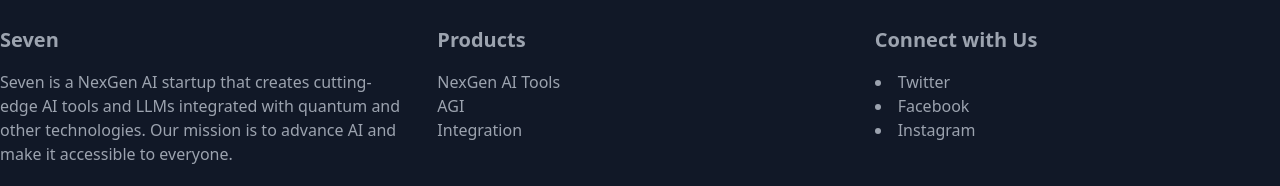
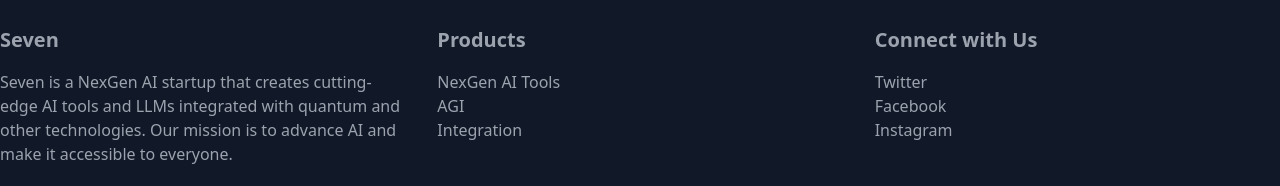
Before and after one commit to nchohans/seven, a plain HTML site: page index.html in a window 1280 px wide. Shown: the part 2574-2760 px from the top of the page. Drawn offline with nearby package versions, Linux system fonts and the light colour scheme.

Commit message:
Update index.html

```diff
--- a/index.html
+++ b/index.html
@@ -150,11 +150,9 @@
 
       <div>
         <h3 class="text-xl font-bold mb-4">Connect with Us</h3>
-        <ul class="list-disc list-inside">
-          <li><a href="#">Twitter</a></li>
-          <li><a href="#">Facebook</a></li>
-          <li><a href="#">Instagram</a></li>
-        </ul>
+          <a href="#">Twitter</a></br>
+        <a href="#">Facebook</a></br>
+      <a href="#">Instagram</a></br>
       </div>
     </div>
 
```
